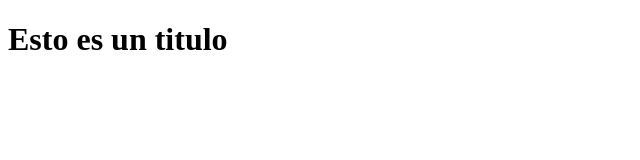
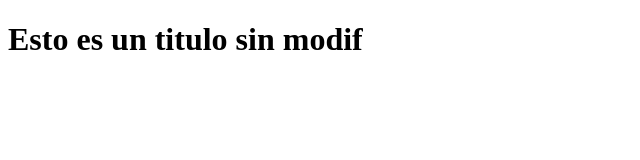
Before and after one commit to Mathicarjuzac/dhgithub, a plain HTML site: page index.html in a window 1280 px wide. Shown: the whole page, without its empty margins (0-640 px from the left). Drawn offline with Linux system fonts and the light colour scheme.

Commit message:
esto es una modif a index

```diff
--- a/index.html
+++ b/index.html
@@ -7,7 +7,7 @@
     <title>Document</title>
 </head>
 <body>
-    <h1>Esto es un titulo</h1>
+    <h1>Esto es un titulo sin modif</h1>
 
 </body>
 </html>
```
